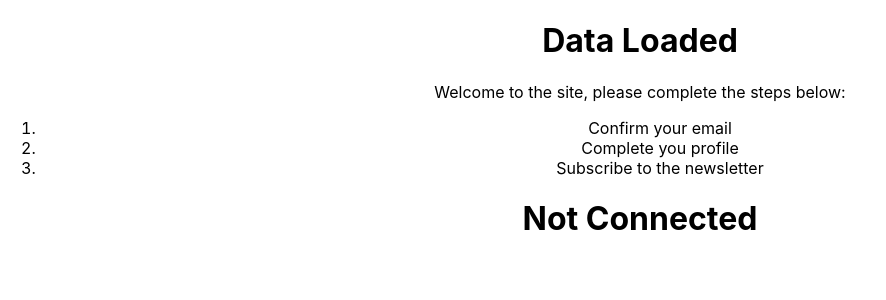
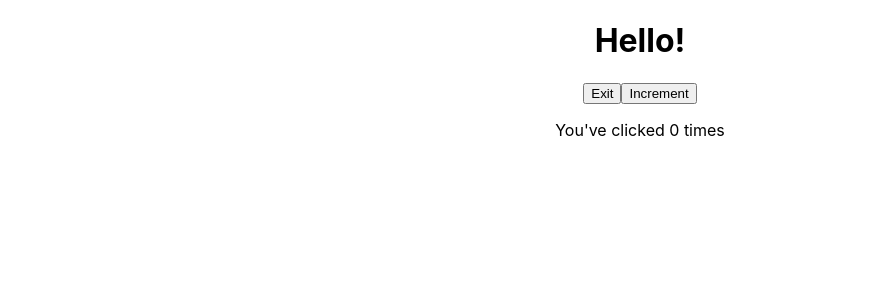
Before and after one commit to llancruzz/react-components, a React (Create React App) app in the folder react-components/: page / in a window 1280 px wide. Shown: the top 300 px of the page, without its empty margins (0-886 px from the left). Built offline with nearby package versions, Linux system fonts and the light colour scheme.

Commit message:
docs: Update components

```diff
--- a/react-components/src/App.js
+++ b/react-components/src/App.js
@@ -17,11 +17,11 @@ function App() {
       {/* <StatefulGreeting name="Anna" /> */}
       {/* <HooksCounter name="Mike" /> */}
       {/* <StatefulGreetingWithCallback /> */}
-      {/* <StatefulGreetingWithPrevState /> */}
+      {<StatefulGreetingWithPrevState /> }
       {/* <EventsFunctional /> */}
       {/* <EventsClass /> */}
-      <ConditionalRenderingClass />
-      <ConditionalRenderingFunctional />
+      {/*<ConditionalRenderingClass />*/}
+      {/*<ConditionalRenderingFunctional />*/}
 
     </div>
   );
```
Also changed, not shown: react-components/src/components/StatefulGreeting.js (+19 -8 lines), react-components/src/components/StatefulGreetingWithCallback.js (+18 -8 lines), react-components/src/components/StatefulGreetingWithPrevState.js (+18 -0 lines), 2 other files (tests, documents, lock files or other folders).
